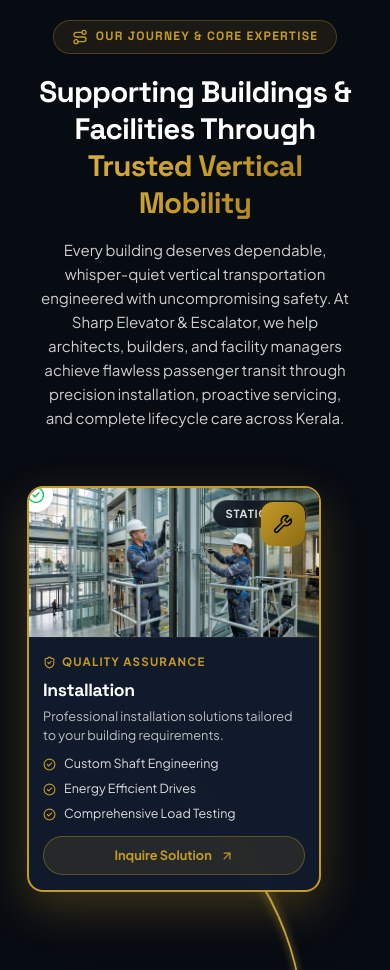
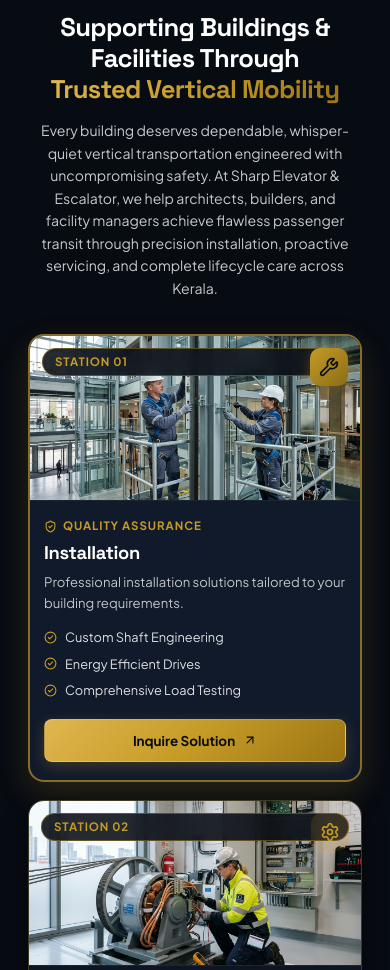
Before and after one commit to akshaiinspite/sharp-elevator, a React (Vite) app: page / in a window 390 px wide. Shown: the part 1030-2000 px from the top of the page. Built offline with nearby package versions, Linux system fonts and the light colour scheme.

Commit message:
fix(mobile): improve mobile responsiveness, normal vertical flow for journey section, and compact button sizing

```diff
--- a/src/App.css
+++ b/src/App.css
@@ -616,12 +616,21 @@
 
 @media (max-width: 640px) {
   .hero-actions {
-    flex-direction: column;
+    display: flex;
+    flex-direction: row;
+    flex-wrap: wrap;
+    align-items: center;
     width: 100%;
-    gap: 12px;
+    gap: 10px;
+    margin-bottom: 28px;
   }
   .hero-actions .btn {
-    width: 100%;
+    width: auto;
+    flex: 1 1 140px;
+    max-width: 200px;
+    padding: 10px 16px;
+    font-size: 0.84rem;
+    border-radius: 8px;
     justify-content: center;
   }
 }
@@ -693,6 +702,12 @@
   display: flex;
   flex-direction: column;
   align-items: center;
+}
+
+@media (max-width: 768px) {
+  .hero-scroll-cue {
+    display: none !important;
+  }
 }
 
 .hero-scroll-cue a {
@@ -1150,244 +1165,240 @@
   box-shadow: 0 4px 14px rgba(197, 155, 39, 0.4) !important;
 }
 
-/* Mobile & Tablet Responsiveness: Snake Path Map Flow Identical to Web */
-@media (max-width: 1024px) and (min-width: 681px) {
+/* ==========================================================================
+   MOBILE & TABLET RESPONSIVENESS: OUR JOURNEY & CORE EXPERTISE
+   Normal vertical flow, beautifully proportioned cards, neat spacing,
+   no 2200px empty height, perfectly aligned small & professional buttons.
+   ========================================================================== */
+@media (max-width: 960px) {
   .journey-section-wrapper {
-    padding: 85px 0 110px;
-    overflow: visible;
+    padding: 75px 0 85px !important;
+    overflow: visible !important;
   }
 
   .whoweare-intro-header {
-    margin-bottom: 45px;
-    padding: 0 16px;
-  }
-
+    margin-bottom: 35px !important;
+    padding: 0 16px !important;
+    max-width: 680px !important;
+  }
+
+  .about-badge-logo {
+    font-size: 0.74rem !important;
+    padding: 5px 14px !important;
+    margin-bottom: 14px !important;
+  }
+
+  .about-title-logo {
+    font-size: clamp(1.6rem, 5.2vw, 2.05rem) !important;
+    line-height: 1.22 !important;
+    margin-bottom: 14px !important;
+  }
+
+  .about-lead-styled {
+    font-size: 0.88rem !important;
+    line-height: 1.6 !important;
+    color: rgba(255, 255, 255, 0.78) !important;
+  }
+
+  /* Make roadmap container normal flow with auto height! */
   .journey-roadmap {
     position: relative !important;
     width: 100% !important;
+    max-width: 540px !important;
+    min-height: auto !important;
+    height: auto !important;
+    padding: 0 14px 20px !important;
+    margin: 0 auto !important;
+    display: flex !important;
+    flex-direction: column !important;
+    gap: 22px !important;
+    overflow: visible !important;
+    box-sizing: border-box !important;
+  }
+
+  /* Hide the desktop 2200px snake road SVG and moving logo guide on mobile/tablet */
+  .journey-svg,
+  .journey-doctor-guide {
+    display: none !important;
+  }
+
+  /* Journey Cards in Normal Flow: Neat, fully responsive, professional */
+  .journey-stop {
+    position: relative !important;
+    top: auto !important;
+    left: auto !important;
+    right: auto !important;
+    bottom: auto !important;
+    width: 100% !important;
     max-width: 100% !important;
-    min-height: 2200px !important;
-    padding: 0 16px 80px !important;
-    overflow: visible !important;
-    display: block !important;
-  }
-
-  /* SVG road track stays active and visible */
-  .journey-svg {
-    display: block !important;
+    margin: 0 !important;
+    border-radius: 16px !important;
+    background: rgba(14, 22, 36, 0.96) !important;
+    border: 1px solid rgba(197, 155, 39, 0.28) !important;
+    box-shadow: 0 8px 24px rgba(0, 0, 0, 0.4) !important;
+    overflow: hidden !important;
+    cursor: default !important;
+    transform: none !important;
+    box-sizing: border-box !important;
+    transition: border-color 0.3s ease, box-shadow 0.3s ease !important;
+  }
+
+  .journey-stop.is-active,
+  .journey-stop:hover {
+    border-color: rgba(197, 155, 39, 0.65) !important;
+    box-shadow: 0 12px 32px rgba(197, 155, 39, 0.18) !important;
+    transform: none !important;
+  }
+
+  .journey-stop-number {
     position: absolute !important;
-    top: 0 !important;
-    left: 0 !important;
+    top: 10px !important;
+    left: 14px !important;
+    font-size: 2.2rem !important;
+    opacity: 0.18 !important;
+    z-index: 1 !important;
+  }
+
+  .journey-stop-icon {
+    position: absolute !important;
+    top: 12px !important;
+    right: 12px !important;
+    width: 38px !important;
+    height: 38px !important;
+    border-radius: 10px !important;
+    background: rgba(197, 155, 39, 0.15) !important;
+    color: var(--gold) !important;
+    z-index: 4 !important;
+  }
+
+  .journey-check {
+    display: none !important;
+  }
+
+  .whoweare-card-image-wrapper {
+    height: 180px !important;
+    position: relative !important;
+    width: 100% !important;
+    overflow: hidden !important;
+  }
+
+  .whoweare-card-image {
     width: 100% !important;
     height: 100% !important;
-    z-index: 1 !important;
-  }
-
-  /* Moving guide tracker stays active and visible */
-  .journey-doctor-guide {
+    object-fit: cover !important;
+  }
+
+  .whoweare-card-badge {
+    position: absolute !important;
+    top: 12px !important;
+    left: 12px !important;
+    background: rgba(8, 13, 21, 0.88) !important;
+    border: 1px solid rgba(197, 155, 39, 0.4) !important;
+    padding: 4px 12px !important;
+    border-radius: 20px !important;
+    font-size: 0.72rem !important;
+    font-weight: 700 !important;
+    color: var(--gold) !important;
+    letter-spacing: 0.08em !important;
+    backdrop-filter: blur(8px) !important;
+    -webkit-backdrop-filter: blur(8px) !important;
+  }
+
+  .whoweare-card-body {
+    padding: 18px 18px 20px !important;
     display: flex !important;
-    position: absolute !important;
-    z-index: 10 !important;
-  }
-
-  /* Cards adapt to 44% width on tablet so they never touch or overlap */
-  .journey-stop {
-    position: absolute !important;
-    width: 44% !important;
-    max-width: 350px !important;
-    z-index: 3 !important;
-    box-sizing: border-box !important;
-    border-radius: 18px !important;
-  }
-
-  .stop-left {
-    left: 8px !important;
-    right: auto !important;
-  }
-
-  .stop-right {
-    right: 8px !important;
-    left: auto !important;
-  }
-
-  .stop-1 {
-    top: 30px !important;
-  }
-
-  .stop-2 {
-    top: 530px !important;
-  }
-
-  .stop-3 {
-    top: 1050px !important;
-  }
-
-  .stop-4 {
-    top: 1570px !important;
-  }
-
-  .whoweare-card-image-wrapper {
-    height: 165px !important;
-  }
-
-  .whoweare-card-body {
-    padding: 18px 16px !important;
-  }
-}
-
-@media (max-width: 680px) {
-  .journey-section-wrapper {
-    padding: 65px 0 90px;
-    overflow: visible;
-  }
-
-  .whoweare-intro-header {
-    margin-bottom: 35px;
-    padding: 0 14px;
-  }
-
-  .about-title-logo {
-    font-size: 1.85rem;
-    line-height: 1.25;
-  }
-
-  .about-lead-styled {
-    font-size: 0.94rem;
-    line-height: 1.6;
-  }
-
-  /* Keep full snake roadmap canvas on mobile */
-  .journey-roadmap {
-    position: relative !important;
-    width: 100% !important;
-    min-height: 2200px !important;
-    padding: 0 0 80px !important;
-    overflow: visible !important;
-    display: block !important;
-  }
-
-  /* SVG road track active on mobile */
-  .journey-svg {
-    display: block !important;
-    position: absolute !important;
-    top: 0 !important;
-    left: 0 !important;
-    width: 100% !important;
-    height: 100% !important;
-    z-index: 1 !important;
-  }
-
-  /* Moving guide tracker active and scaled for mobile */
-  .journey-doctor-guide {
+    flex-direction: column !important;
+  }
+
+  .whoweare-card-label {
+    display: inline-flex !important;
+    align-items: center !important;
+    gap: 6px !important;
+    font-size: 0.72rem !important;
+    font-weight: 700 !important;
+    color: var(--gold) !important;
+    letter-spacing: 0.08em !important;
+    text-transform: uppercase !important;
+    margin-bottom: 6px !important;
+  }
+
+  .whoweare-card-heading {
+    font-size: 1.25rem !important;
+    font-weight: 700 !important;
+    color: #FFFFFF !important;
+    margin-bottom: 8px !important;
+    line-height: 1.25 !important;
+  }
+
+  .whoweare-card-desc {
+    font-size: 0.85rem !important;
+    line-height: 1.55 !important;
+    color: rgba(255, 255, 255, 0.74) !important;
+    margin-bottom: 14px !important;
+  }
+
+  .whoweare-card-features {
     display: flex !important;
-    position: absolute !important;
-    width: 48px !important;
-    height: 48px !important;
-    z-index: 10 !important;
-  }
-
-  .doctor-avatar-wrap {
-    width: 42px !important;
-    height: 42px !important;
-    padding: 3px !important;
-  }
-
-  .doctor-direction-arrow {
-    width: 18px !important;
-    height: 18px !important;
-    bottom: -2px !important;
-    right: -2px !important;
-  }
-
-  .doctor-glow {
-    width: 75px !important;
-    height: 75px !important;
-  }
-
-  /* Alternating stations along the snake curve with ample vertical breathing room */
-  .journey-stop {
-    position: absolute !important;
-    width: 82% !important;
-    max-width: 330px !important;
-    border-radius: 16px !important;
-    z-index: 3 !important;
-    box-sizing: border-box !important;
-  }
-
-  .stop-left {
-    left: 2% !important;
-    right: auto !important;
-  }
-
-  .stop-right {
-    right: 2% !important;
-    left: auto !important;
-  }
-
-  .stop-1 {
-    top: 25px !important;
-  }
-
-  .stop-2 {
-    top: 530px !important;
-  }
-
-  .stop-3 {
-    top: 1050px !important;
-  }
-
-  .stop-4 {
-    top: 1570px !important;
-  }
-
-  .whoweare-card-image-wrapper {
-    height: 150px !important;
-  }
-
-  .whoweare-card-body {
-    padding: 15px 14px !important;
-  }
-
-  .whoweare-card-heading {
-    font-size: 1.1rem !important;
-    margin-bottom: 5px !important;
-  }
-
-  .whoweare-card-desc {
+    flex-direction: column !important;
+    gap: 6px !important;
+    margin-bottom: 18px !important;
+  }
+
+  .feature-item {
+    display: flex !important;
+    align-items: center !important;
+    gap: 8px !important;
     font-size: 0.8rem !important;
-    line-height: 1.45 !important;
-    margin-bottom: 10px !important;
-  }
-
-  .whoweare-card-features {
-    gap: 5px !important;
-    margin-bottom: 12px !important;
-  }
-
-  .feature-item {
-    font-size: 0.78rem !important;
-  }
-
+    color: rgba(255, 255, 255, 0.86) !important;
+  }
+
+  /* Yellow Inquire Solution Button: Small, Neatly Aligned, Professional */
   .whoweare-card-btn {
     width: 100% !important;
     box-sizing: border-box !important;
-    padding: 8px 14px !important;
-    font-size: 0.8rem !important;
-  }
-}
-
-@media (max-width: 420px) {
-  .journey-stop {
-    width: 86% !important;
-    max-width: 310px !important;
-  }
-
-  .stop-left {
-    left: 1% !important;
-  }
-
-  .stop-right {
-    right: 1% !important;
+    padding: 10px 18px !important;
+    font-size: 0.84rem !important;
+    font-weight: 700 !important;
+    border-radius: 8px !important;
+    background: var(--gold-gradient) !important;
+    color: #070B12 !important;
+    border: 1px solid rgba(255, 255, 255, 0.2) !important;
+    box-shadow: 0 4px 14px rgba(197, 155, 39, 0.25) !important;
+    display: inline-flex !important;
+    align-items: center !important;
+    justify-content: center !important;
+    gap: 8px !important;
+    text-decoration: none !important;
+    transition: all 0.25s ease !important;
+  }
+
+  .whoweare-card-btn:hover {
+    filter: brightness(1.08) !important;
+    transform: translateY(-1px) !important;
+    box-shadow: 0 6px 18px rgba(197, 155, 39, 0.35) !important;
+  }
+}
+
+@media (max-width: 480px) {
+  .journey-roadmap {
+    padding: 0 4px 16px !important;
+    gap: 18px !important;
+  }
+
+  .whoweare-card-image-wrapper {
+    height: 165px !important;
+  }
+
+  .whoweare-card-body {
+    padding: 16px 14px 18px !important;
+  }
+
+  .whoweare-card-heading {
+    font-size: 1.15rem !important;
+  }
+
+  .whoweare-card-desc {
+    font-size: 0.82rem !important;
   }
 }
 
@@ -1559,9 +1570,15 @@
 
 @media (max-width: 600px) {
   .mosaic-floating-badge {
-    left: 12px;
-    bottom: 12px;
-    padding: 10px 14px;
+    left: 8px;
+    right: 8px;
+    bottom: 8px;
+    padding: 8px 12px;
+    gap: 10px;
+    border-radius: 6px;
+  }
+  .badge-heading {
+    font-size: 0.8rem;
   }
 }
 
@@ -1689,12 +1706,20 @@
 
 @media (max-width: 640px) {
   .cta-buttons-wrapper {
-    flex-direction: column;
+    display: flex;
+    flex-direction: row;
+    flex-wrap: wrap;
+    justify-content: center;
+    gap: 10px;
     width: 100%;
-    gap: 12px;
   }
   .cta-buttons-wrapper .btn {
-    width: 100%;
+    width: auto;
+    flex: 1 1 170px;
+    max-width: 250px;
+    padding: 10px 16px;
+    font-size: 0.84rem;
+    border-radius: 8px;
     justify-content: center;
   }
 }
@@ -2262,6 +2287,16 @@
 @media (max-width: 640px) {
   .contact-channels-grid {
     grid-template-columns: 1fr;
+    gap: 16px;
+  }
+  .channel-card.light-card {
+    padding: 22px 18px;
+    border-radius: 12px;
+  }
+  .channel-icon-box {
+    width: 44px;
+    height: 44px;
+    margin-bottom: 16px;
   }
 }
 
@@ -2534,12 +2569,19 @@
 
 @media (max-width: 640px) {
   .office-action-row {
-    flex-direction: column;
+    display: flex;
+    flex-direction: row;
+    flex-wrap: wrap;
+    gap: 10px;
     width: 100%;
-    gap: 12px;
   }
   .office-action-row .btn {
-    width: 100%;
+    width: auto;
+    flex: 1 1 160px;
+    max-width: 230px;
+    padding: 10px 16px;
+    font-size: 0.84rem;
+    border-radius: 8px;
     justify-content: center;
   }
 }
@@ -2901,6 +2943,18 @@
   border-color: var(--gold);
   color: #FFFFFF;
   transform: translateY(-2px);
+}
+
+@media (max-width: 640px) {
+  .services-jump-bar,
+  .about-jump-bar {
+    gap: 6px;
+    margin-top: 8px;
+  }
+  .jump-link {
+    padding: 6px 12px;
+    font-size: 0.74rem;
+  }
 }
 
 .service-detail-section {
@@ -3181,12 +3235,20 @@
 
 @media (max-width: 640px) {
   .cta-card-actions {
-    flex-direction: column;
+    display: flex;
+    flex-direction: row;
+    flex-wrap: wrap;
+    justify-content: center;
     width: 100%;
-    gap: 12px;
+    gap: 10px;
   }
   .cta-card-actions .btn {
-    width: 100%;
+    width: auto;
+    flex: 1 1 170px;
+    max-width: 250px;
+    padding: 10px 16px;
+    font-size: 0.84rem;
+    border-radius: 8px;
     justify-content: center;
   }
 }
@@ -3740,16 +3802,40 @@
 }
 
 @media (max-width: 640px) {
-  .about-cta-action-row,
+  .about-cta-action-row {
+    display: flex;
+    flex-direction: row;
+    flex-wrap: wrap;
+    gap: 10px;
+    width: 100%;
+  }
+
+  .about-cta-action-row .btn {
+    width: auto;
+    flex: 1 1 140px;
+    max-width: 220px;
+    padding: 10px 16px;
+    font-size: 0.84rem;
+    border-radius: 8px;
+    justify-content: center;
+  }
+
   .strip-card-buttons {
-    flex-direction: column;
+    display: flex;
+    flex-direction: row;
+    flex-wrap: wrap;
+    justify-content: center;
+    gap: 10px;
     width: 100%;
-    gap: 12px;
-  }
-
-  .about-cta-action-row .btn,
+  }
+
   .strip-card-buttons .btn {
-    width: 100%;
+    width: auto;
+    flex: 1 1 140px;
+    max-width: 200px;
+    padding: 10px 16px;
+    font-size: 0.84rem;
+    border-radius: 8px;
     justify-content: center;
   }
 
--- a/src/components/Services.jsx
+++ b/src/components/Services.jsx
@@ -120,6 +120,7 @@
   // Update guide position and path dashoffset based on a normalized progress (0 to 1)
   const updateGuideToProgress = useCallback((p) => {
     if (!mainPathRef.current || !roadmapRef.current) return;
+    if (typeof window !== 'undefined' && window.innerWidth <= 960) return;
 
     const clampedP = Math.max(0.01, Math.min(0.999, p));
     const total = pathLengthRef.current;
@@ -171,6 +172,7 @@
     let rafId = null;
 
     const handleScroll = () => {
+      if (typeof window !== 'undefined' && window.innerWidth <= 960) return;
       if (isHovering || !roadmapRef.current) return;
       if (rafId) cancelAnimationFrame(rafId);
 
--- a/src/index.css
+++ b/src/index.css
@@ -233,6 +233,30 @@
   width: 100%;
 }
 
+@media (max-width: 768px) {
+  .btn {
+    padding: 9px 18px;
+    font-size: 0.84rem;
+    gap: 6px;
+    border-radius: 6px;
+  }
+  .btn-sm {
+    padding: 6px 12px;
+    font-size: 0.78rem;
+    border-radius: 4px;
+  }
+  .btn-lg {
+    padding: 10px 18px;
+    font-size: 0.85rem;
+    border-radius: 6px;
+  }
+  .btn-xl {
+    padding: 10px 20px;
+    font-size: 0.86rem;
+    border-radius: 6px;
+  }
+}
+
 .btn-gold {
   background: var(--gold-gradient);
   color: #070B12;
```
